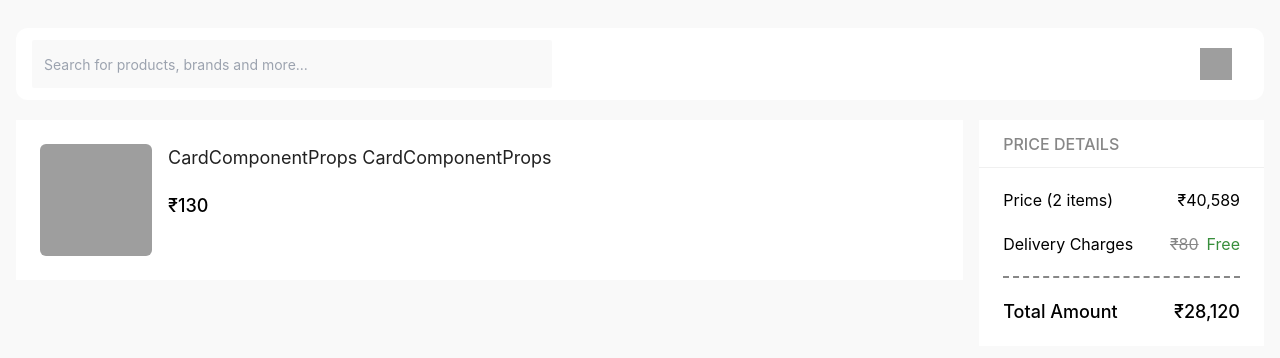
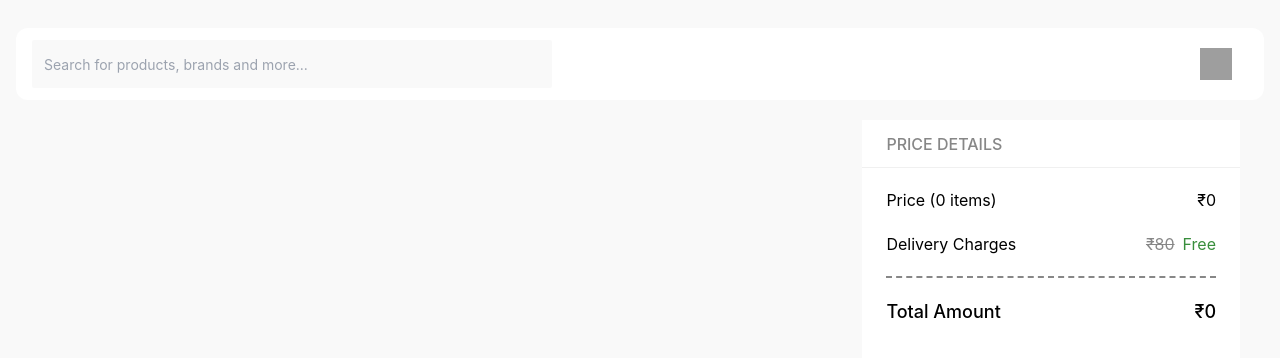
Before and after one commit to Shu1234561/sekel-assignment, a React (Create React App) app: page /viewcart in a window 1280 px wide. Shown: the top 358 px of the page. Built offline with nearby package versions, Linux system fonts and the light colour scheme; grey boxes are pictures that could not be loaded.

Commit message:
create a dynamic create cart page

```diff
--- a/src/App/Routes.tsx
+++ b/src/App/Routes.tsx
@@ -1,6 +1,4 @@
-import React from 'react'
 import { Route, BrowserRouter as Router, Routes } from 'react-router-dom'
-import App from '../App';
 import ProductDescription from '../components/ProductDescription';
 import ShoopingCart from '../components/ShoopingCart';
 import Home from '../pages/Home';
--- a/src/Common/interface.ts
+++ b/src/Common/interface.ts
@@ -24,3 +24,9 @@ export interface RootLayoutProps {
 export interface RootLayoutHocProps{
   component: ComponentType;
 }
+
+export interface CartStatus {
+  cart: {
+    items: ProductDetail[]
+  }
+}
--- a/src/components/ShoopingCart.tsx
+++ b/src/components/ShoopingCart.tsx
@@ -1,22 +1,36 @@
 import React from 'react'
 import withRootLayout from '../HOCs/withRootLayout'
+import { useSelector } from 'react-redux'
+import { CartStatus } from '../Common/interface'
+import { sanitizeImages } from '../Utils/helper'
 
 const ShoopingCart = () => {
+    const cartItems = useSelector((state: CartStatus) => state?.cart?.items)
+    console.log("cartItems::", cartItems);
+
+    const totalPrice = cartItems.reduce((total, item) => total + item.price, 0);
+
     return (
-        <div className='flex gap-4 justify-between mx-auto max-w-[1260px] mt-8'>
-            <div className='bg-white flex w-full align-center gap-4 p-6 h-40'>
-                <img src='https://i.imgur.com/Wv2KTsf.jpeg' alt='img' className='rounded-md w-28 h-28' />
-                <div className='h-auto'>
-                    <p className='text-[#212121] text-lg'>CardComponentProps CardComponentProps</p>
-                    <p className='font-medium text-lg mt-5'>₹130</p>
-                </div>
+        <div className='flex gap-4 justify-between mx-auto max-w-[1200px] mt-8'>
+            {/* left section */}
+            <div className='flex flex-col gap-4 w-[820px]'>
+                {cartItems.map((item, index) =>
+                    <div className='bg-white flex w-full align-center gap-4 p-6 h-40'>
+                        <img src={sanitizeImages(item.images)[0]} alt='img' className='rounded-md w-28 h-28' />
+                        <div className='h-auto'>
+                            <p className='text-[#212121] text-lg'>{item.title}</p>
+                            <p className='font-medium text-lg mt-5'>₹{item.price}</p>
+                        </div>
+                    </div>
+                )}
             </div>
 
-            <div className='w-[380px] bg-white'>
+            {/* right section */}
+            <div className='w-96 h-72 bg-white'>
                 <p className='pt-3 px-6 text-[#878787] min-h-12 font-medium border-b border-[#f0f0f0] text-[16px]'>PRICE DETAILS</p>
                 <div className='px-6'>
                     <div className='w-fulll flex flex-col border-b-2 border-dashed border-[#878787]'>
-                        <p className='flex justify-between mt-5 text-[16px]'>Price (2 items) <span>₹40,589</span></p>
+                        <p className='flex justify-between mt-5 text-[16px]'>{`Price (${cartItems.length} items)`} <span>{`₹${totalPrice}`}</span></p>
                         <div className='flex justify-between my-5 text-[16px]'>
                             <p>Delivery Charges</p>
                             <div className='flex gap-2'>
@@ -29,7 +43,7 @@ const ShoopingCart = () => {
                         <p className='font-medium text-lg'>
                             Total Amount
                         </p>
-                        <span className='font-medium text-lg'>₹28,120</span>
+                        <span className='font-medium text-lg'>₹{totalPrice}</span>
                     </div>
                 </div>
             </div>
--- a/src/pages/Home.tsx
+++ b/src/pages/Home.tsx
@@ -4,6 +4,8 @@ import { useNavigate } from "react-router-dom";
 import withRootLayout from "../HOCs/withRootLayout";
 import { useDispatch } from "react-redux";
 import { increment } from "../store/countCart";
+import { addItems } from "../store/cart";
+import { ProductDetail } from "../Common/interface";
 
 function Home() {
   const [data, setData] = useState([]);
@@ -24,9 +26,9 @@ function Home() {
     navigate(`/description/${id}`);
   };
 
-  const handleAddToCart = () => {
-    // onAddToCart(item);
+  const handleAddToCart = (product: ProductDetail) => {
     dispatch(increment());
+    dispatch(addItems(product))
   };
 
   return (
@@ -42,7 +44,6 @@ function Home() {
           />
         ))}
       </div>
-      {/* <ShoopingCart/> */}
     </div>
   );
 }
--- /dev/null
+++ b/src/store/cart/index.ts
@@ -0,0 +1,26 @@
+import { createSlice } from "@reduxjs/toolkit";
+import { ProductDetail } from "../../Common/interface";
+
+interface CartItems {
+    items: ProductDetail[];
+}
+
+const initialState: CartItems = {
+    items: [],
+}
+
+const cart = createSlice({
+    name: 'cart',
+    initialState,
+    reducers: {
+        addItems: (state, action) => {
+            state.items.push(action.payload);
+        },
+        removeItems: (state, action) => {
+            state.items.filter((item) => item.id !== action.payload)
+        }
+    }
+})
+
+export const { addItems, removeItems } = cart.actions;
+export default cart.reducer
--- a/src/store/index.ts
+++ b/src/store/index.ts
@@ -1,5 +1,6 @@
 import { combineReducers, configureStore } from '@reduxjs/toolkit';
 import countCart from './countCart';
+import cart from './cart';
 import {
     persistReducer,
   } from 'redux-persist';
@@ -8,13 +9,14 @@ import persistStore from 'redux-persist/es/persistStore';
 const persistConfig = {
     key: 'root',
     storage,
-    whitelist: ['counter'],
+    whitelist: ['counter', 'cart'],
   };
 
 const persistedReducer = persistReducer(
     persistConfig,
     combineReducers({
         counter: countCart,
+        cart: cart
     })
 )
 
```
